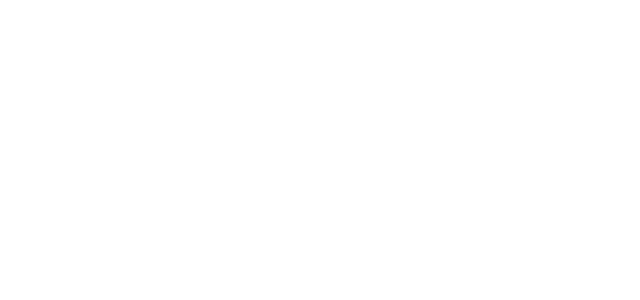
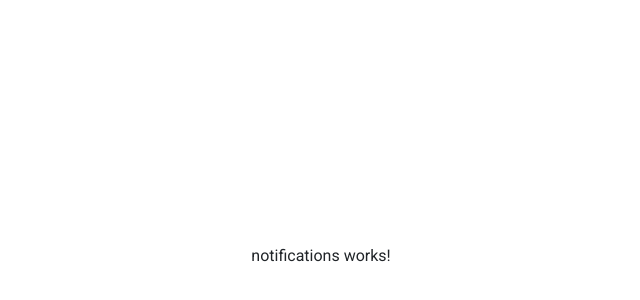
Before and after one commit to FreemanS98765/cs-499-repo, an Angular app in the folder app_public/: page /notifications in a window 1280 px wide. Before the commit this address led to /. Shown: the part 136-436 px from the top of the page, without its empty margins (319-959 px from the left). Built offline with nearby package versions, Linux system fonts and the light colour scheme.

Commit message:
Reconfigured routing and set up for notification component

```diff
--- a/app_public/src/app/app.component.html
+++ b/app_public/src/app/app.component.html
@@ -1,3 +1,3 @@
 <main class="main">
-  <router-outlet />
+  <router-outlet></router-outlet>
 </main>
--- a/app_public/src/app/app.component.ts
+++ b/app_public/src/app/app.component.ts
@@ -1,10 +1,11 @@
 import { Component } from '@angular/core';
 import { RouterOutlet } from '@angular/router';
+import { RouterLink } from '@angular/router';
 
 @Component({
   selector: 'app-root',
   standalone: true,
-  imports: [RouterOutlet],
+  imports: [RouterOutlet, RouterLink],
   templateUrl: './app.component.html',
   styleUrl: './app.component.css'
 })
--- a/app_public/src/app/dashboard/dashboard.component.html
+++ b/app_public/src/app/dashboard/dashboard.component.html
@@ -1,5 +1,6 @@
 <!-- Header -->
 <header class="header">
+  <router-outlet></router-outlet>
   <nav class="navbar navbar-expand-lg navbar-dark">
     <div class="container-fluid">
       <a href="#" class="navbar-brand">Inventory Listing</a>
@@ -17,7 +18,7 @@
       <div id="navbarNav" class="collapse navbar-collapse">
         <ul class="navbar-nav ms-auto">
           <li class="nav-item">
-            <a routerLink="/inventory" class="nav-link active"
+            <a routerLink="/dashboard" class="nav-link active"
               ><i class="bi bi-box pe-2"></i>Inventory</a
             >
           </li>
--- a/app_public/src/app/dashboard/dashboard.component.ts
+++ b/app_public/src/app/dashboard/dashboard.component.ts
@@ -10,6 +10,9 @@
 import { MatSort, Sort, MatSortModule } from '@angular/material/sort';
 import { FormsModule } from '@angular/forms';
 import { LiveAnnouncer } from '@angular/cdk/a11y';
+
+import { RouterOutlet } from '@angular/router';
+import { RouterLink } from '@angular/router';
 
 /**
  * @title Dashboard Component
@@ -24,6 +27,8 @@
     MatIconModule,
     FormsModule,
     MatSortModule,
+    RouterOutlet,
+    RouterLink,
   ],
   templateUrl: './dashboard.component.html',
   styleUrl: './dashboard.component.css',
--- /dev/null
+++ b/app_public/src/app/notifications/notifications.component.html
@@ -0,0 +1 @@
+<p>notifications works!</p>
```
Also changed, not shown: app_public/src/app/app-routing.module.ts (deleted, +0 -9 lines), app_public/src/app/app.config.ts (+4 -4 lines), app_public/src/app/app.module.ts (+6 -5 lines), app_public/src/app/app.routes.ts (+5 -2 lines), app_public/src/app/notifications/notifications.component.ts (added, +12 -0 lines), app_public/src/app/notifications/notifications.component.css (added).
